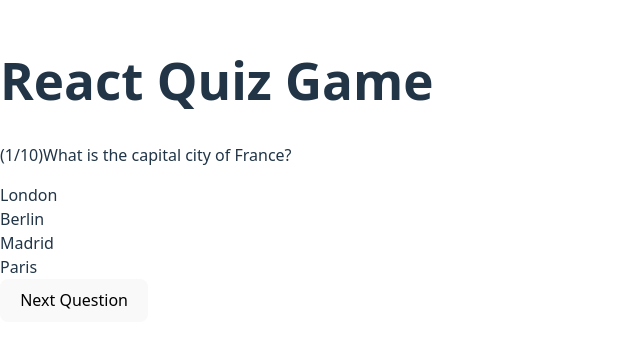
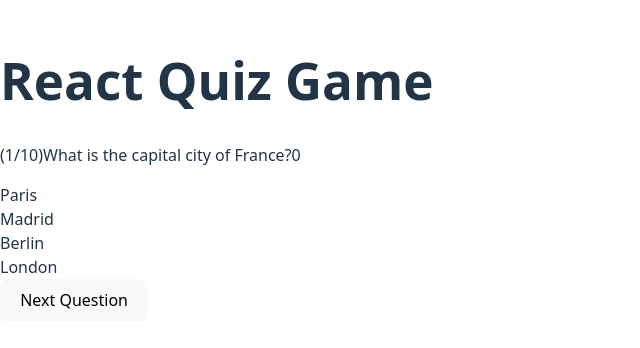
Before and after one commit to TahaBinShafiq/React-Quiz-App, a React app in the folder Quiz Game/: page / in a window 1280 px wide. Shown: the part 230-578 px from the top of the page, without its empty margins (0-640 px from the left). Built offline with nearby package versions, Linux system fonts and the light colour scheme; the HTML template or start-up script is replaced by a standard one.

Commit message:
correct bugs

```diff
--- a/Quiz Game/src/questions/index.jsx
+++ b/Quiz Game/src/questions/index.jsx
@@ -102,45 +102,52 @@ function Question() {
     let [incQuestion, setIncQuestion] = useState(0)
     let [options, setOptions] = useState([])
     let [score, setScore] = useState(0)
+    let [selectedAnswer, setSelectedAnswer] = useState(null);
 
     useEffect(() => {
         if (questions[incQuestion]) {
-            setOptions([...questions[incQuestion].options, questions[incQuestion].correct_answer])
+            const allOptions = [...questions[incQuestion].options, questions[incQuestion].correct_answer]
+            const shuffledOptions = allOptions.sort(() => Math.random() - 0.5);
+            setOptions(shuffledOptions)
         }
     }, [incQuestion, questions])
 
+    function handleSelect(answer) {
+        setSelectedAnswer(answer);
+    }
+
     function nextQues() {
-        setIncQuestion((prev) => prev + 1)
+        if (selectedAnswer === questions[incQuestion].correct_answer) {
+            setScore((prev) => prev + 1)
+        }
+        setIncQuestion(prev => prev + 1);
+        setSelectedAnswer(null);
     }
 
 
-    function checkAnswer(answer) {
-        if (answer === questions[incQuestion].correct_answer) {
-            setScore((prev) => prev + 1)
-        }
-        console.log("correct Answer", questions[incQuestion].correct_answer)
-        console.log("User Answer", answer)
-    }
+
     return (
         <>{incQuestion < questions.length ?
             <p id={questions[incQuestion].id}>
                 <span>({questions[incQuestion].id}/10)</span>
                 {questions[incQuestion].question}
+                {score}
             </p> : <p>Quiz Complete</p>
         }
 
             {incQuestion < questions.length ?
                 <div>
+
                     {options.map((opt, i) => {
                         return (
-                            <div key={i} onClick={() => checkAnswer(opt)}>{opt}</div>
+                            <div key={i} onClick={() => handleSelect(opt)}>{opt}</div>
                         )
                     })}
                 </div> : <p>Your Score is {score}/10</p>
 
             }
-            <div onClick={nextQues}>
-                <Button />
+            <div onClick={selectedAnswer ? nextQues : undefined} >
+                <Button/>
             </div>
         </>
     )
```
